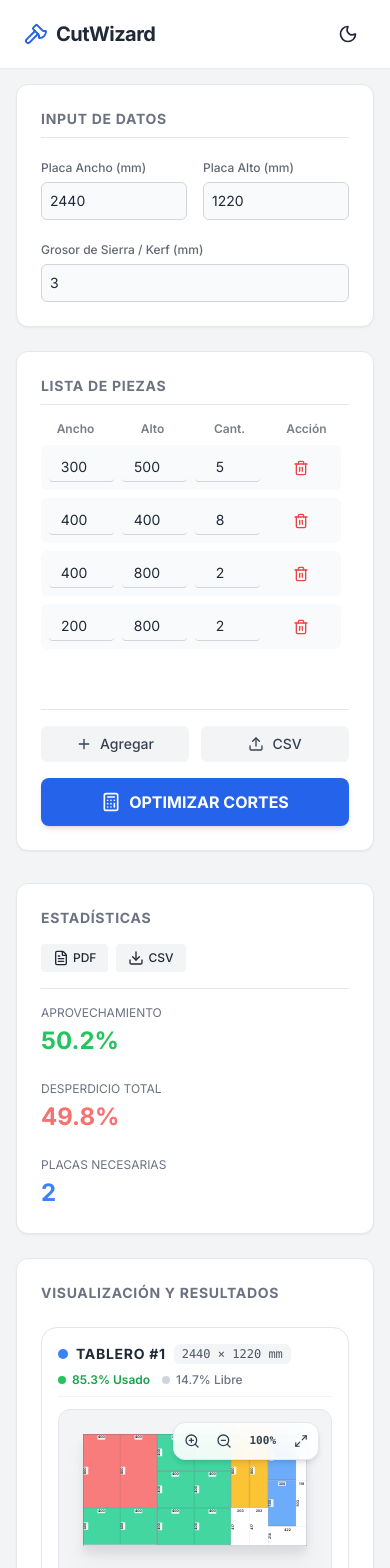
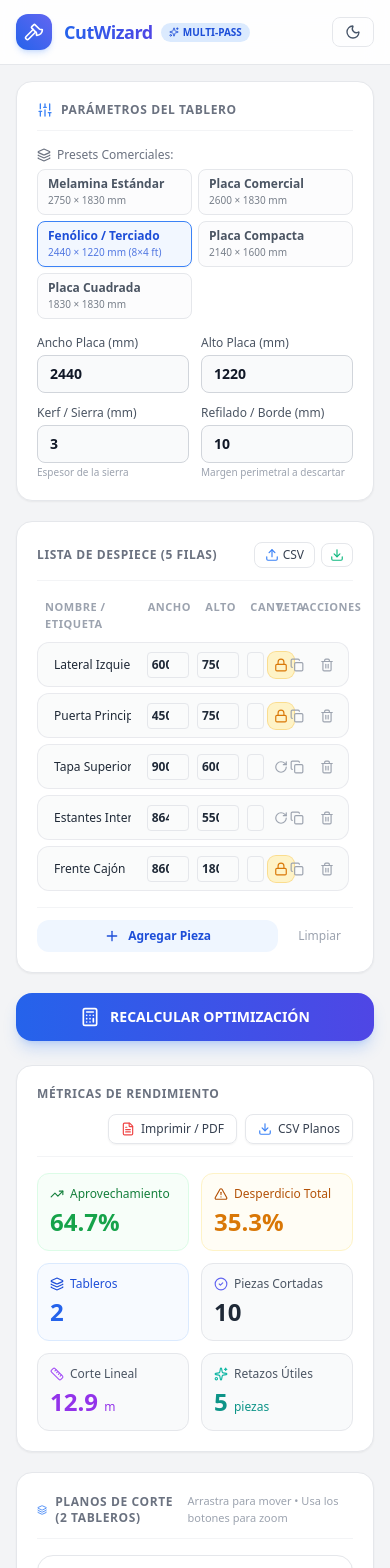
Before and after one commit to alvaro-salort/CutWizard, a React (Vite) app: page / in a window 390 px wide. Shown: the top 1568 px of the page. Built offline with nearby package versions, Linux system fonts and the light colour scheme.

Commit message:
refactor(app): integrate modular UI with responsive state sync and clean asset bundles

```diff
--- a/App.tsx
+++ b/App.tsx
@@ -1,332 +1,204 @@
-import React, { useState, useCallback, useEffect } from 'react';
-import { Plus, Trash2, Sun, Moon, Upload, FileText, Download, Axe, Calculator } from 'lucide-react';
+import React, { useState, useEffect, useCallback } from 'react';
+import { Axe, Calculator, AlertTriangle, Layers } from 'lucide-react';
 import { Piece, Settings, OptimizationResult } from './types';
 import { optimizeCuts } from './services/optimizer';
+import {
+  loadStoredPieces,
+  saveStoredPieces,
+  loadStoredSettings,
+  saveStoredSettings,
+  loadStoredDarkMode,
+  saveStoredDarkMode,
+} from './services/storage';
+
+import { Navbar } from './components/Navbar';
+import { SettingsPanel } from './components/SettingsPanel';
+import { PieceList } from './components/PieceList';
+import { StatsSummary } from './components/StatsSummary';
 import { Visualizer } from './components/Visualizer';
 
 const App: React.FC = () => {
+  // 1. Estado persistido
+  const [darkMode, setDarkMode] = useState<boolean>(() => loadStoredDarkMode());
+  const [settings, setSettings] = useState<Settings>(() => loadStoredSettings());
+  const [pieces, setPieces] = useState<Piece[]>(() => loadStoredPieces());
 
-  const [darkMode, setDarkMode] = useState(false);
+  // 2. Resultados de optimización
+  const [result, setResult] = useState<OptimizationResult | null>(null);
+  const [isOptimizing, setIsOptimizing] = useState<boolean>(false);
 
+  // 3. Sincronización visual (Hover bidireccional)
+  const [hoveredPieceId, setHoveredPieceId] = useState<string | null>(null);
 
-  const [settings, setSettings] = useState<Settings>({
-    boardWidth: 2440,
-    boardHeight: 1220,
-    kerf: 3,
-  });
-
-  const [pieces, setPieces] = useState<Piece[]>([
-    { id: '1', width: 300, height: 500, quantity: 5 },
-    { id: '2', width: 400, height: 400, quantity: 8 },
-    { id: '3', width: 400, height: 800, quantity: 2 },
-    { id: '4', width: 200, height: 800, quantity: 2 },
-  ]);
-
-  // Results
-  const [result, setResult] = useState<OptimizationResult | null>(null);
-  const [isOptimizing, setIsOptimizing] = useState(false);
-
-  // -- Handlers --
-
-  const toggleDarkMode = () => {
-    setDarkMode(!darkMode);
-    if (!darkMode) {
+  // Sincronizar clase 'dark' en el documento HTML
+  useEffect(() => {
+    if (darkMode) {
       document.documentElement.classList.add('dark');
     } else {
       document.documentElement.classList.remove('dark');
     }
+    saveStoredDarkMode(darkMode);
+  }, [darkMode]);
+
+  const toggleDarkMode = () => {
+    setDarkMode((prev) => !prev);
   };
 
-  const handleSettingChange = (e: React.ChangeEvent<HTMLInputElement | HTMLSelectElement>) => {
-    const { name, value } = e.target;
-    setSettings(prev => ({ ...prev, [name]: Number(value) }));
+  // Persistir settings y piezas ante cualquier cambio
+  const handleSettingsChange = (newSettings: Settings) => {
+    setSettings(newSettings);
+    saveStoredSettings(newSettings);
   };
 
-  const updatePiece = (id: string, field: keyof Piece, value: number) => {
-    setPieces(pieces.map(p => p.id === id ? { ...p, [field]: value } : p));
+  const handlePiecesChange = (newPieces: Piece[]) => {
+    setPieces(newPieces);
+    saveStoredPieces(newPieces);
   };
 
-  const addPiece = () => {
-    const newId = Math.random().toString(36).substr(2, 9);
-    setPieces([...pieces, { id: newId, width: 0, height: 0, quantity: 1 }]);
-  };
-
-  const removePiece = (id: string) => {
-    setPieces(pieces.filter(p => p.id !== id));
-  };
-
+  // Ejecución del Optimizador Multi-Pass
   const handleOptimize = useCallback(() => {
     setIsOptimizing(true);
 
+    // Timeout breve para permitir que el spinner de React se renderice fluidamente
     setTimeout(() => {
-      const res = optimizeCuts(pieces, settings);
-      setResult(res);
+      const outcome = optimizeCuts(pieces, settings);
+      setResult(outcome);
       setIsOptimizing(false);
-    }, 100);
+    }, 60);
   }, [pieces, settings]);
+
+  // Optimización automática al montar o cambiar configuraciones
+  useEffect(() => {
+    handleOptimize();
+  }, [handleOptimize]);
 
   const handleExportPDF = () => {
     window.print();
   };
 
-  const handleExportCSV = () => {
-    if (!result) return;
-    let csvContent = "data:text/csv;charset=utf-8,";
-    csvContent += "Placa ID,Pieza ID,Ancho,Alto,X,Y\n";
-    result.boards.forEach(board => {
-      board.placedPieces.forEach(p => {
-        csvContent += `${board.id},${p.originalId},${p.w},${p.h},${p.x},${p.y}\n`;
-      });
-    });
-    const encodedUri = encodeURI(csvContent);
-    const link = document.createElement("a");
-    link.setAttribute("href", encodedUri);
-    link.setAttribute("download", "optimizacion_cortes.csv");
-    document.body.appendChild(link);
-    link.click();
-    document.body.removeChild(link);
-  };
+  return (
+    <div
+      className={`min-h-screen transition-colors duration-200 ${
+        darkMode ? 'bg-gray-900 text-gray-100' : 'bg-gray-100 text-gray-800'
+      }`}
+    >
+      {/* Barra de Navegación Superior */}
+      <Navbar darkMode={darkMode} onToggleDarkMode={toggleDarkMode} />
 
-  useEffect(() => {
-    handleOptimize();
-    // eslint-disable-next-line react-hooks/exhaustive-deps
-  }, []);
-
-  return (
-    <div className={`min-h-screen transition-colors duration-300 ${darkMode ? 'bg-gray-900 text-gray-100' : 'bg-gray-100 text-gray-800'}`}>
-
-      {}
-      <nav className={`sticky top-0 z-50 px-6 py-4 shadow-sm flex justify-between items-center ${darkMode ? 'bg-gray-800' : 'bg-white'}`}>
-        <div className="flex items-center gap-2">
-          <Axe className="w-6 h-6 text-blue-600" />
-          <h1 className="text-xl font-bold tracking-tight">CutWizard</h1>
+      {/* Encabezado técnico exclusivo para impresión */}
+      <div className="hidden print:block p-6 border-b border-gray-800 mb-6 text-black">
+        <div className="flex justify-between items-center">
+          <div>
+            <h1 className="text-2xl font-black tracking-tight">CutWizard - Reporte de Producción</h1>
+            <p className="text-sm text-gray-600">
+              Fecha: {new Date().toLocaleDateString('es-ES', { dateStyle: 'full' })}
+            </p>
           </div>
-        <div className="flex items-center gap-2">
-          <button onClick={toggleDarkMode} className="p-2 rounded-full hover:bg-gray-200 dark:hover:bg-gray-700 transition-colors">
-            {darkMode ? <Sun className="w-5 h-5" /> : <Moon className="w-5 h-5" />}
-          </button>
-          <span className="text-xs font-medium opacity-70 hidden sm:block">
-            {darkMode ? 'Modo Oscuro' : 'Modo Claro'}
-          </span>
-        </div>
-      </nav>
-
-      <main className="max-w-7xl mx-auto p-4 lg:p-8 grid grid-cols-1 lg:grid-cols-12 gap-8">
-
-        {}
-        <div className="lg:col-span-4 space-y-6 no-print">
-
-          {}
-          <div className={`rounded-xl shadow-sm border p-6 ${darkMode ? 'bg-gray-800 border-gray-700' : 'bg-white border-gray-200'}`}>
-            <h2 className="text-sm font-bold text-gray-500 dark:text-gray-400 uppercase tracking-wider mb-4 border-b pb-2 dark:border-gray-700">
-              Input de Datos
-            </h2>
-
-            <div className="space-y-4">
-              <div className="grid grid-cols-2 gap-4">
-                <div className="space-y-1">
-                  <label className="text-xs font-medium opacity-70">Placa Ancho (mm)</label>
-                  <input
-                    type="number"
-                    name="boardWidth"
-                    value={settings.boardWidth}
-                    onChange={handleSettingChange}
-                    className={`w-full p-2 rounded-md border text-sm outline-none focus:ring-2 focus:ring-blue-500 transition-all ${darkMode ? 'bg-gray-700 border-gray-600' : 'bg-gray-50 border-gray-300'}`}
-                  />
-                </div>
-                <div className="space-y-1">
-                  <label className="text-xs font-medium opacity-70">Placa Alto (mm)</label>
-                  <input
-                    type="number"
-                    name="boardHeight"
-                    value={settings.boardHeight}
-                    onChange={handleSettingChange}
-                    className={`w-full p-2 rounded-md border text-sm outline-none focus:ring-2 focus:ring-blue-500 transition-all ${darkMode ? 'bg-gray-700 border-gray-600' : 'bg-gray-50 border-gray-300'}`}
-                  />
-                </div>
-              </div>
-
-              <div className="space-y-1">
-                <label className="text-xs font-medium opacity-70">Grosor de Sierra / Kerf (mm)</label>
-                <div className="relative">
-                  <input
-                    type="number"
-                    name="kerf"
-                    value={settings.kerf}
-                    onChange={handleSettingChange}
-                    className={`w-full p-2 rounded-md border text-sm outline-none focus:ring-2 focus:ring-blue-500 transition-all ${darkMode ? 'bg-gray-700 border-gray-600' : 'bg-gray-50 border-gray-300'}`}
-                  />
-                </div>
+          <div className="text-right text-xs font-mono text-gray-700">
+            <div>Placa: {settings.boardWidth} × {settings.boardHeight} mm</div>
+            <div>Sierra (Kerf): {settings.kerf} mm | Refilado: {settings.trimMargin} mm</div>
           </div>
         </div>
       </div>
 
-          {}
-          <div className={`rounded-xl shadow-sm border p-6 flex flex-col h-[500px] ${darkMode ? 'bg-gray-800 border-gray-700' : 'bg-white border-gray-200'}`}>
-            <h2 className="text-sm font-bold text-gray-500 dark:text-gray-400 uppercase tracking-wider mb-4 border-b pb-2 dark:border-gray-700">
-              Lista de Piezas
-            </h2>
+      <main className="max-w-7xl mx-auto p-4 lg:p-8 grid grid-cols-1 lg:grid-cols-12 gap-6">
+        {/* Columna Izquierda: Entradas y Configuración */}
+        <div className="lg:col-span-5 space-y-5 no-print">
+          {/* Panel de Parámetros del Tablero */}
+          <SettingsPanel
+            settings={settings}
+            onChange={handleSettingsChange}
+            darkMode={darkMode}
+          />
 
-            <div className="flex-1 overflow-y-auto space-y-2 pr-2 custom-scrollbar">
-              {}
-              <div className="grid grid-cols-12 gap-2 text-xs font-semibold opacity-60 mb-2 text-center">
-                <div className="col-span-3">Ancho</div>
-                <div className="col-span-3">Alto</div>
-                <div className="col-span-3">Cant.</div>
-                <div className="col-span-3">Acción</div>
-              </div>
+          {/* Tabla de Piezas */}
+          <PieceList
+            pieces={pieces}
+            onChange={handlePiecesChange}
+            darkMode={darkMode}
+            hoveredPieceId={hoveredPieceId}
+            onHoverPiece={setHoveredPieceId}
+          />
 
-              {pieces.map((p) => (
-                <div key={p.id} className={`grid grid-cols-12 gap-2 items-center p-2 rounded-md ${darkMode ? 'bg-gray-700/50' : 'bg-gray-50'}`}>
-                  <div className="col-span-3">
-                    <input
-                      type="number"
-                      value={p.width}
-                      onChange={(e) => updatePiece(p.id, 'width', Number(e.target.value))}
-                      className={`w-full p-1 text-center text-sm rounded bg-transparent border-b focus:border-blue-500 outline-none ${darkMode ? 'border-gray-600' : 'border-gray-300'}`}
-                      placeholder="W"
-                    />
-                  </div>
-                  <div className="col-span-3">
-                    <input
-                      type="number"
-                      value={p.height}
-                      onChange={(e) => updatePiece(p.id, 'height', Number(e.target.value))}
-                      className={`w-full p-1 text-center text-sm rounded bg-transparent border-b focus:border-blue-500 outline-none ${darkMode ? 'border-gray-600' : 'border-gray-300'}`}
-                      placeholder="H"
-                    />
-                  </div>
-                  <div className="col-span-3">
-                    <input
-                      type="number"
-                      value={p.quantity}
-                      onChange={(e) => updatePiece(p.id, 'quantity', Number(e.target.value))}
-                      className={`w-full p-1 text-center text-sm rounded bg-transparent border-b focus:border-blue-500 outline-none ${darkMode ? 'border-gray-600' : 'border-gray-300'}`}
-                      placeholder="Qty"
-                    />
-                  </div>
-                  <div className="col-span-3 flex justify-center">
-                     <button
-                      onClick={() => removePiece(p.id)}
-                      className="p-1.5 text-red-500 hover:bg-red-100 rounded-full transition-colors"
-                     >
-                       <Trash2 className="w-4 h-4" />
-                     </button>
-                  </div>
-                </div>
-              ))}
-            </div>
-
-            <div className="mt-4 pt-4 border-t dark:border-gray-700 grid grid-cols-2 gap-3">
-              <button
-                onClick={addPiece}
-                className={`flex items-center justify-center gap-2 p-2 rounded-md text-sm font-medium transition-colors ${darkMode ? 'bg-gray-700 hover:bg-gray-600 text-white' : 'bg-gray-100 hover:bg-gray-200 text-gray-700'}`}
-              >
-                <Plus className="w-4 h-4" /> Agregar
-              </button>
-              <button
-                className={`flex items-center justify-center gap-2 p-2 rounded-md text-sm font-medium transition-colors ${darkMode ? 'bg-gray-700 hover:bg-gray-600 text-white' : 'bg-gray-100 hover:bg-gray-200 text-gray-700'}`}
-              >
-                <Upload className="w-4 h-4" /> CSV
-              </button>
-            </div>
-
-            <div className="mt-4">
+          {/* Botón Principal de Optimización */}
           <button
             onClick={handleOptimize}
             disabled={isOptimizing}
-                className="w-full bg-blue-600 hover:bg-blue-700 text-white font-bold py-3 px-4 rounded-lg shadow-md hover:shadow-lg transition-all transform active:scale-[0.98] flex items-center justify-center gap-2 disabled:opacity-70 disabled:cursor-not-allowed"
+            className="w-full bg-gradient-to-r from-blue-600 to-indigo-600 hover:from-blue-700 hover:to-indigo-700 text-white font-bold py-3.5 px-5 rounded-2xl shadow-lg shadow-blue-500/25 hover:shadow-blue-500/40 transition-all transform active:scale-[0.99] flex items-center justify-center gap-2.5 disabled:opacity-70 disabled:cursor-not-allowed text-sm"
           >
             {isOptimizing ? (
               <>
                 <div className="w-5 h-5 border-2 border-white border-t-transparent rounded-full animate-spin"></div>
-                     Calculando...
+                <span>Calculando Multi-Pass...</span>
               </>
             ) : (
               <>
                 <Calculator className="w-5 h-5" />
-                     OPTIMIZAR CORTES
+                <span>RECALCULAR OPTIMIZACIÓN</span>
               </>
             )}
           </button>
         </div>
 
+        {/* Columna Derecha: Estadísticas y Visualización de Tableros */}
+        <div className="lg:col-span-7 space-y-5">
+          {/* Resumen de Estadísticas */}
+          <StatsSummary
+            result={result}
+            darkMode={darkMode}
+            onExportPDF={handleExportPDF}
+          />
+
+          {/* Planos de Corte y Visualizadores */}
+          <div
+            className={`rounded-2xl shadow-sm border p-5 min-h-[460px] transition-colors duration-200 print:shadow-none print:border-0 print:p-0 ${
+              darkMode ? 'bg-gray-800/80 border-gray-700/80' : 'bg-white border-gray-200'
+            }`}
+          >
+            <div className="flex items-center justify-between mb-4 pb-3 border-b border-gray-100 dark:border-gray-700 no-print">
+              <div className="flex items-center gap-2">
+                <Layers className="w-4 h-4 text-blue-500" />
+                <h2 className="text-xs font-bold uppercase tracking-wider text-gray-500 dark:text-gray-400">
+                  Planos de Corte ({result?.boards.length || 0} Tableros)
+                </h2>
               </div>
+              <span className="text-[11px] text-gray-400">
+                Arrastra para mover • Usa los botones para zoom
+              </span>
             </div>
 
-        {}
-        <div className="lg:col-span-8 space-y-6">
-
-          {}
-          <div className={`rounded-xl shadow-sm border p-6 ${darkMode ? 'bg-gray-800 border-gray-700' : 'bg-white border-gray-200'}`}>
-             <div className="flex flex-col md:flex-row justify-between items-start md:items-center gap-4 mb-4 border-b dark:border-gray-700 pb-4">
-                <h2 className="text-sm font-bold text-gray-500 dark:text-gray-400 uppercase tracking-wider">
-                  Estadísticas
-                </h2>
-                <div className="flex gap-2 no-print">
-                   <button
-                     onClick={handleExportPDF}
-                     className="flex items-center gap-1 text-xs font-medium px-3 py-1.5 rounded transition-colors bg-gray-100 hover:bg-gray-200 text-gray-800 dark:bg-gray-700 dark:hover:bg-gray-600 dark:text-gray-100"
-                   >
-                     <FileText className="w-4 h-4" /> PDF
-                   </button>
-                   <button
-                     onClick={handleExportCSV}
-                     className="flex items-center gap-1 text-xs font-medium px-3 py-1.5 rounded transition-colors bg-gray-100 hover:bg-gray-200 text-gray-800 dark:bg-gray-700 dark:hover:bg-gray-600 dark:text-gray-100"
-                   >
-                     <Download className="w-4 h-4" /> CSV
-                   </button>
-                </div>
-             </div>
-
-             {result ? (
-               <div className="grid grid-cols-1 sm:grid-cols-2 md:grid-cols-3 gap-6">
-                  <div>
-                    <p className="text-xs text-gray-500 uppercase mb-1">Aprovechamiento</p>
-                    <p className="text-2xl font-bold text-green-500">{result.totalEfficiency.toFixed(1)}%</p>
-                  </div>
-                  <div>
-                    <p className="text-xs text-gray-500 uppercase mb-1">Desperdicio Total</p>
-                    <p className="text-2xl font-bold text-red-400">{result.totalWaste.toFixed(1)}%</p>
-                  </div>
-                  <div>
-                    <p className="text-xs text-gray-500 uppercase mb-1">Placas Necesarias</p>
-                    <p className="text-2xl font-bold text-blue-500">{result.totalBoards}</p>
-                  </div>
-               </div>
-             ) : (
-               <div className="text-center text-gray-400 py-4">Calcula para ver las estadísticas</div>
-             )}
-          </div>
-
-          {}
-          <div className={`rounded-xl shadow-sm border p-6 min-h-[500px] ${darkMode ? 'bg-gray-800 border-gray-700' : 'bg-white border-gray-200'}`}>
-             <h2 className="text-sm font-bold text-gray-500 dark:text-gray-400 uppercase tracking-wider mb-6">
-               Visualización y Resultados
-             </h2>
-
             {result && result.boards.length > 0 ? (
-               <div className="space-y-8">
+              <div className="space-y-6">
                 {result.boards.map((board) => (
-                   <Visualizer key={board.id} board={board} kerf={settings.kerf} />
+                  <Visualizer
+                    key={board.id}
+                    board={board}
+                    kerf={settings.kerf}
+                    darkMode={darkMode}
+                    hoveredPieceId={hoveredPieceId}
+                    onHoverPiece={setHoveredPieceId}
+                  />
                 ))}
               </div>
             ) : (
-               <div className="flex flex-col items-center justify-center h-64 text-gray-400 border-2 border-dashed border-gray-300 dark:border-gray-700 rounded-lg">
-                 <Axe className="w-12 h-12 mb-2 opacity-50" />
-                 <p>Ingresa las medidas y haz click en Optimizar</p>
+              <div className="flex flex-col items-center justify-center h-80 text-gray-400 border-2 border-dashed border-gray-300 dark:border-gray-700 rounded-2xl p-6 text-center">
+                <Axe className="w-12 h-12 mb-3 opacity-40 text-blue-500" />
+                <h3 className="text-sm font-semibold text-gray-600 dark:text-gray-300 mb-1">
+                  Listo para optimizar cortes
+                </h3>
+                <p className="text-xs text-gray-500 dark:text-gray-400 max-w-sm">
+                  Carga tus piezas o presiona "Cargar piezas de ejemplo" en la lista para ver el plano de corte detallado.
+                </p>
               </div>
             )}
           </div>
-
         </div>
-
       </main>
 
-      {}
-      <div className="print-only hidden text-center p-4 text-sm text-gray-500">
-        Reporte generado por CutWizard - {new Date().toLocaleDateString()}
-      </div>
+      {/* Pie de página de impresión */}
+      <footer className="print-only hidden text-center p-6 text-xs text-gray-500 border-t border-gray-300 mt-8">
+        CutWizard • Generado el {new Date().toLocaleString()} • Todos los cortes son guillotina pasante.
+      </footer>
     </div>
   );
 };
--- /dev/null
+++ b/index.css
@@ -0,0 +1,54 @@
+@tailwind base;
+@tailwind components;
+@tailwind utilities;
+
+@layer base {
+  html {
+    font-family: 'Inter', system-ui, -apple-system, BlinkMacSystemFont, 'Segoe UI', Roboto, Oxygen, Ubuntu, Cantarell, sans-serif;
+  }
+}
+
+/* Scrollbar estilizada */
+.custom-scrollbar::-webkit-scrollbar {
+  width: 6px;
+  height: 6px;
+}
+
+.custom-scrollbar::-webkit-scrollbar-track {
+  background: transparent;
+}
+
+.custom-scrollbar::-webkit-scrollbar-thumb {
+  background: rgba(156, 163, 175, 0.4);
+  border-radius: 9999px;
+}
+
+.custom-scrollbar::-webkit-scrollbar-thumb:hover {
+  background: rgba(156, 163, 175, 0.7);
+}
+
+.dark .custom-scrollbar::-webkit-scrollbar-thumb {
+  background: rgba(75, 85, 99, 0.5);
+}
+
+.dark .custom-scrollbar::-webkit-scrollbar-thumb:hover {
+  background: rgba(75, 85, 99, 0.8);
+}
+
+/* Soporte para impresión técnica de taller */
+@media print {
+  body {
+    background-color: #ffffff !important;
+    color: #000000 !important;
+  }
+  .no-print {
+    display: none !important;
+  }
+  .print-only {
+    display: block !important;
+  }
+  .print\:break-inside-avoid {
+    break-inside: avoid;
+    page-break-inside: avoid;
+  }
+}
--- a/index.html
+++ b/index.html
@@ -3,33 +3,28 @@
   <head>
     <meta charset="UTF-8" />
     <meta name="viewport" content="width=device-width, initial-scale=1.0" />
-    <title>CutWizard</title>
+    <title>CutWizard - Optimizador de Cortes 2D</title>
+    <link rel="preconnect" href="https://fonts.googleapis.com">
+    <link rel="preconnect" href="https://fonts.gstatic.com" crossorigin>
+    <link href="https://fonts.googleapis.com/css2?family=Inter:wght@300;400;500;600;700;800&display=swap" rel="stylesheet">
     <script src="https://cdn.tailwindcss.com"></script>
-    <link href="https://fonts.googleapis.com/css2?family=Inter:wght@300;400;500;600;700&display=swap" rel="stylesheet">
-    <style>
-      body {
-        font-family: 'Inter', sans-serif;
-        background-color: #f3f4f6;
-      }
-      @media print {
-        .no-print { display: none !important; }
-        .print-only { display: block !important; }
-      }
-    </style>
-  <script type="importmap">
-{
-  "imports": {
-    "react": "https://esm.sh/react@19.2.0?dev",
-    "react/": "https://esm.sh/react@19.2.0/",
-    "react-dom": "https://esm.sh/react-dom@19.2.0?dev",
-    "react-dom/": "https://esm.sh/react-dom@19.2.0/",
-    "lucide-react": "https://esm.sh/lucide-react@0.554.0?dev"
+    <script>
+      tailwind.config = {
+        darkMode: 'class',
+        theme: {
+          extend: {
+            colors: {
+              gray: {
+                750: '#262f40',
               }
             }
+          }
+        }
+      };
     </script>
     <link rel="stylesheet" href="/index.css">
   </head>
-  <body>
+  <body class="bg-gray-100 dark:bg-gray-900 transition-colors duration-200">
     <div id="root"></div>
     <script type="module" src="/index.tsx"></script>
   </body>
```
Lines whose indentation alone changed are shown as unchanged.
